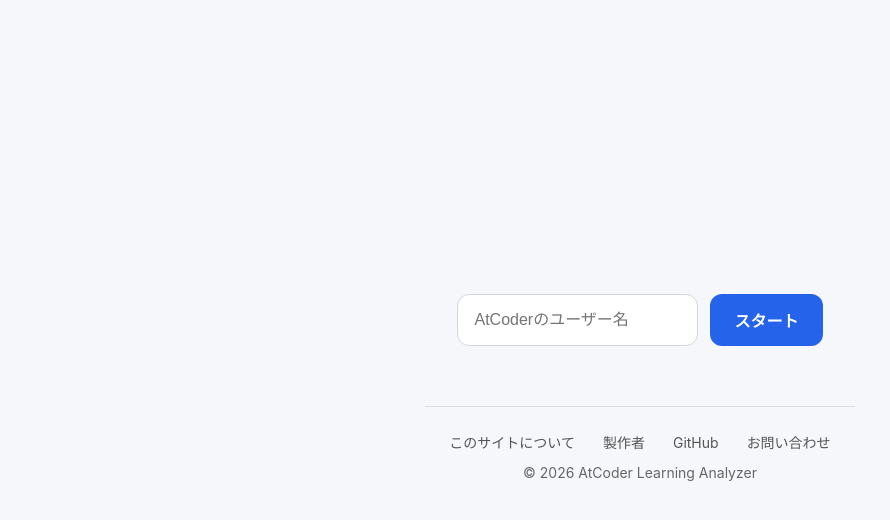
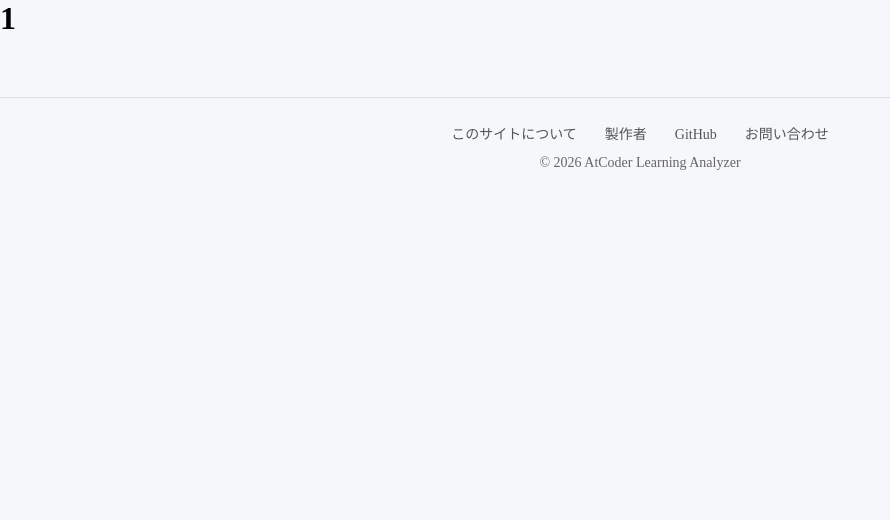
Before and after one commit to hikaru373/atcoder-learning-analyzer, a React (Vite) app in the folder frontend/: page /result/1 in a window 1280 px wide. Shown: the top 520 px of the page, without its empty margins (0-890 px from the left). Built offline with nearby package versions, Linux system fonts and the light colour scheme.

Commit message:
react-routerを追加

```diff
--- a/frontend/package.json
+++ b/frontend/package.json
@@ -11,7 +11,8 @@
   },
   "dependencies": {
     "react": "^19.2.8",
-    "react-dom": "^19.2.8"
+    "react-dom": "^19.2.8",
+    "react-router": "^8.4.0"
   },
   "devDependencies": {
     "@types/node": "^24.13.3",
--- a/frontend/src/App.tsx
+++ b/frontend/src/App.tsx
@@ -1,6 +1,17 @@
+import { Navigate, Route, Routes } from 'react-router'
 import InputPage from './pages/InputPage'
+import ResultPage from './pages/ResultPage'
+import AboutPage from './pages/AboutPage'
 
-// 今は1画面ずつ表示して確認する。画面が増えたら react-router-dom で切り替える
+// URL と表示する画面の対応表
 export default function App() {
-  return <InputPage />
+  return (
+    <Routes>
+      <Route path="/" element={<InputPage />} />
+      <Route path="/result/:user" element={<ResultPage />} />
+      <Route path="/about" element={<AboutPage />} />
+      {/* どれにも当てはまらない URL はトップへ戻す */}
+      <Route path="*" element={<Navigate to="/" replace />} />
+    </Routes>
+  )
 }
--- a/frontend/src/components/Footer.tsx
+++ b/frontend/src/components/Footer.tsx
@@ -1,9 +1,12 @@
+import { Link } from 'react-router'
+
 // 全ページ共通のフッター
 export default function Footer() {
   return (
     <footer>
       <div className="footer-links">
-        <a href="/about">このサイトについて</a>
+        {/* サイト内の移動は Link（ページを読み込み直さない）、外部サイトは a */}
+        <Link to="/about">このサイトについて</Link>
         <a href="https://hikaru373.github.io/portfolio/" target="_blank">製作者</a>
         <a href="https://github.com/hikaru373/atcoder-learning-analyzer" target="_blank">GitHub</a>
         <a href="https://forms.gle/PiDUpJXJmxxBMm5K7" target="_blank">お問い合わせ</a>
--- a/frontend/src/main.tsx
+++ b/frontend/src/main.tsx
@@ -1,10 +1,14 @@
 import { StrictMode } from 'react'
 import { createRoot } from 'react-dom/client'
+import { BrowserRouter } from 'react-router'
 import './styles/global.css'
 import App from './App.tsx'
 
 createRoot(document.getElementById('root')!).render(
   <StrictMode>
-    <App />
+    {/* BrowserRouter で囲むと、中のコンポーネントで URL を扱えるようになる */}
+    <BrowserRouter>
+      <App />
+    </BrowserRouter>
   </StrictMode>,
 )
--- a/frontend/src/pages/InputPage.tsx
+++ b/frontend/src/pages/InputPage.tsx
@@ -1,17 +1,21 @@
 import { useState } from 'react'
 import type { FormEvent } from 'react'
+import { useNavigate } from 'react-router'
 import Footer from '../components/Footer'
 import '../styles/input.css'
 
 export default function InputPage() {
   // 入力欄の値を React の state で管理する
   const [user, setUser] = useState('')
+  const navigate = useNavigate()
 
   function handleSubmit(e: FormEvent) {
     // フォーム送信によるページ遷移（リロード）を止める
     e.preventDefault()
-    // TODO: ステップ3で結果画面（/result/ユーザー名）へ移動する
-    console.log('分析するユーザー:', user.trim())
+    const name = user.trim()
+    if (!name) return
+    // 結果画面へ移動（記号などが URL を壊さないようにエンコードする）
+    navigate(`/result/${encodeURIComponent(name)}`)
   }
 
   return (
--- /dev/null
+++ b/frontend/src/pages/ResultPage.tsx
@@ -0,0 +1,16 @@
+import { useParams } from 'react-router'
+import Footer from '../components/Footer'
+
+// TODO: ステップ5で API から分析結果を取得して表示する（今は仮の画面）
+export default function ResultPage() {
+  // URL の /result/:user の部分を取り出す
+  const { user } = useParams()
+
+  return (
+    <div>
+      <title>Result</title>
+      <h1>{user}</h1>
+      <Footer />
+    </div>
+  )
+}
```
Also changed, not shown: 1 other file (tests, documents, lock files or other folders).
